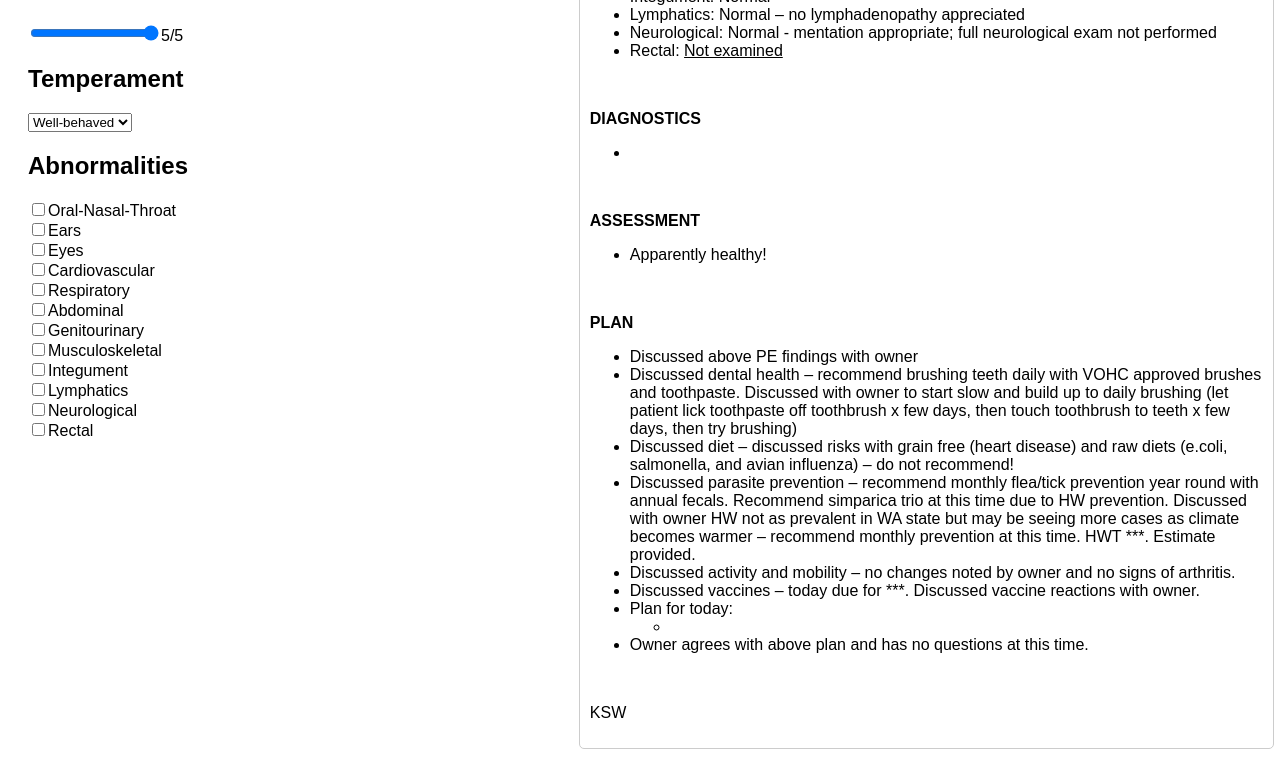
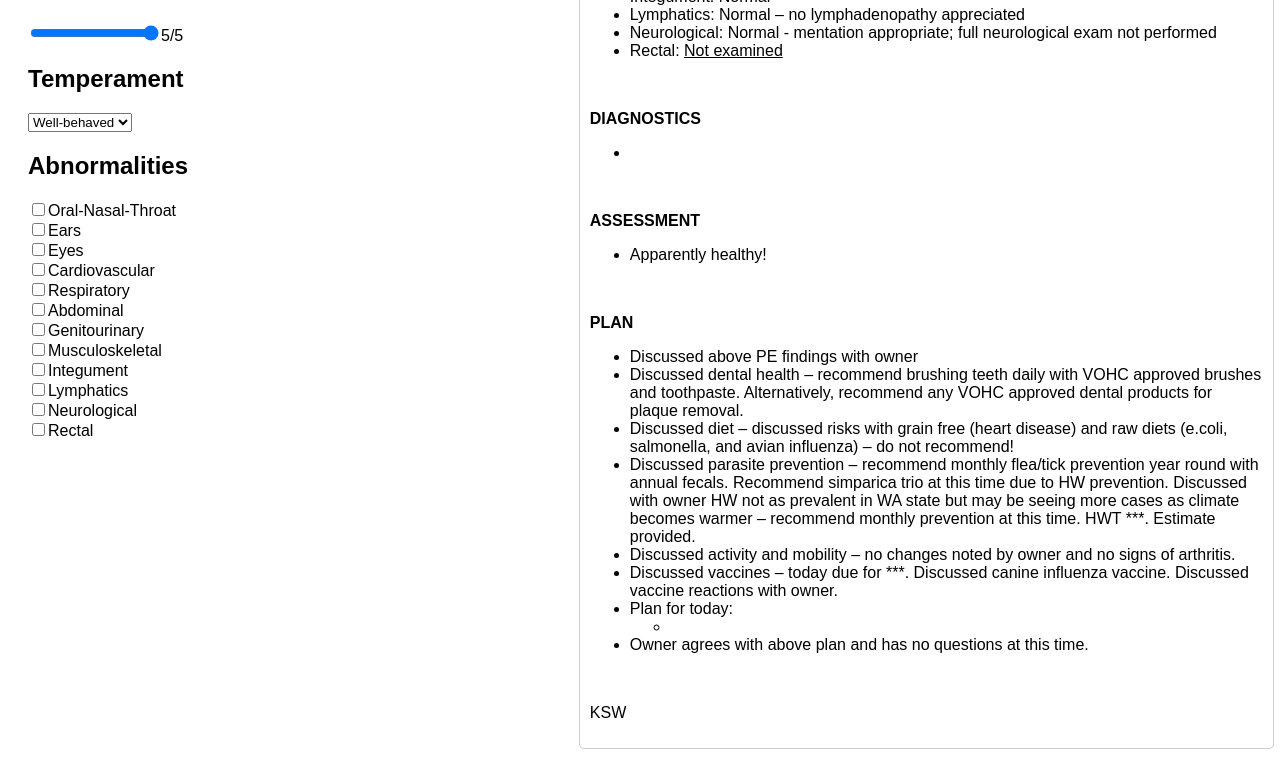
Before and after one commit to ianrichr/vetnote.github.io, a React (Create React App) app: page / in a window 1280 px wide. Shown: the part 465-1223 px from the top of the page. Built offline with nearby package versions, Linux system fonts and the light colour scheme.

Commit message:
Minor cleanup, removal/additions

```diff
--- a/src/components/TemplateGenerator.tsx
+++ b/src/components/TemplateGenerator.tsx
@@ -238,12 +238,10 @@ const TemplateGenerator: React.FC = () => {
 
   const generatePlanText = () => {
     let planHtml = ``;
-    let oralNasalThroatHtml = `<li>Discussed dental health – recommend brushing teeth daily with VOHC approved brushes and toothpaste. Discussed with owner to start slow and build up to daily brushing (let patient lick toothpaste off toothbrush x few days, then touch toothbrush to teeth x few days, then try brushing)</li>`;
+    let oralNasalThroatHtml = ``;
     let earsAbnormalHtml = ``;
     let eyesAbnormalHtml = ``;
     let murmurAbnormalHtml = ``;
-    let puppyPlanHtml = ``;
-    let kittenPlanHtml = ``;
 
     if (oralNasalThroatAbnormal) {
       oralNasalThroatHtml = `
@@ -251,7 +249,7 @@ const TemplateGenerator: React.FC = () => {
       `;
     } else if (visitType == "Wellness") {
       oralNasalThroatHtml = `
-        <li>Discussed dental health – recommend brushing teeth daily with VOHC approved brushes and toothpaste. Discussed with owner to start slow and build up to daily brushing (let patient lick toothpaste off toothbrush x few days, then touch toothbrush to teeth x few days, then try brushing)</li>
+        <li>Discussed dental health – recommend brushing teeth daily with VOHC approved brushes and toothpaste. Alternatively, recommend any VOHC approved dental products for plaque removal.</li>
       `;
     } else {
       oralNasalThroatHtml = ``;
@@ -270,16 +268,8 @@ const TemplateGenerator: React.FC = () => {
     }
     if (murmurAbnormal) {
       murmurAbnormalHtml = `
-        <li>Discussed new onset heart murmur with owner including causes (as above.)</li>
-        <li>
-          Discussed with owner diagnostics to evaluate for heart disease. Recommend
-          echocardiogram with mobile cardiologist as gold standard to evaluate heart function
-          and assess for heart disease. Owner verbally quoted $800 dollars and knows they
-          need to put down $600 dollar deposit. Also, briefly discussed thoracic radiographs to
-          evaluate for changes in heart size as well as assess lungs. Discussed with owners
-          limitations of thoracic radiographs (unable to determine heart function). Estimate
-          provided – owner to consider.
-        </li>
+        <li>Discussed new onset heart murmur with owner including causes (as above) and diagnostics to evaluate further.</li>
+        <li>Discussed gold standard is an echocardiogram with cardiologist to evaluate heart structure and function to assess for heart disease. Owner verbally quoted $800 dollars for mobile cardiologist. Also, briefly discussed thoracic radiographs to evaluate for changes in heart size as well as assess lungs. Discussed limitations of thoracic radiographs (unable to determine heart function). Estimate provided – owner to consider.</li>
       `
     }
     if (visitType === "Wellness") {
@@ -293,7 +283,7 @@ const TemplateGenerator: React.FC = () => {
           <li>Discussed diet – discussed risks with grain free (heart disease) and raw diets (e.coli, salmonella, and avian influenza) – do not recommend!</li>
           <li>Discussed parasite prevention – recommend monthly flea/tick prevention year round with annual fecals. Recommend simparica trio at this time due to HW prevention. Discussed with owner HW not as prevalent in WA state but may be seeing more cases as climate becomes warmer – recommend monthly prevention at this time. HWT ***. Estimate provided.</li>
           <li>Discussed activity and mobility – no changes noted by owner and no signs of arthritis.</li>
-          <li>Discussed vaccines – today due for ***. Discussed vaccine reactions with owner.</li>
+          <li>Discussed vaccines – today due for ***. Discussed canine influenza vaccine. Discussed vaccine reactions with owner.</li>
           <li>Plan for today:</li>
             <ul><li> </li></ul>
           <li>Owner agrees with above plan and has no questions at this time.</li>
@@ -305,7 +295,7 @@ const TemplateGenerator: React.FC = () => {
           ${earsAbnormalHtml}
           ${eyesAbnormalHtml}
           ${murmurAbnormalHtml}
-          <li>*Discussed diet - discussed risks with raw diets (especially poultry) and raw milk – increased risk for Avian influenza – do not recommend any raw food including freeze dried poultry products.</li>
+          <li>Discussed diet - discussed risks with raw diets (especially poultry) and raw milk – increased risk for Avian influenza – do not recommend any raw food including freeze dried poultry products.</li>
           <li>Indoor/outdoor status – discussed risks associated with FIV/FeLV and avian influenza with owner.</li>
           <li>Discussed parasite prevention – recommend monthly flea/tick prevention year round with annual fecals. Recommend revolution.</li>
           <li>Discussed activity and mobility – no changes in jumping on couches/bed or using litterbox per owner report.</li>
```
